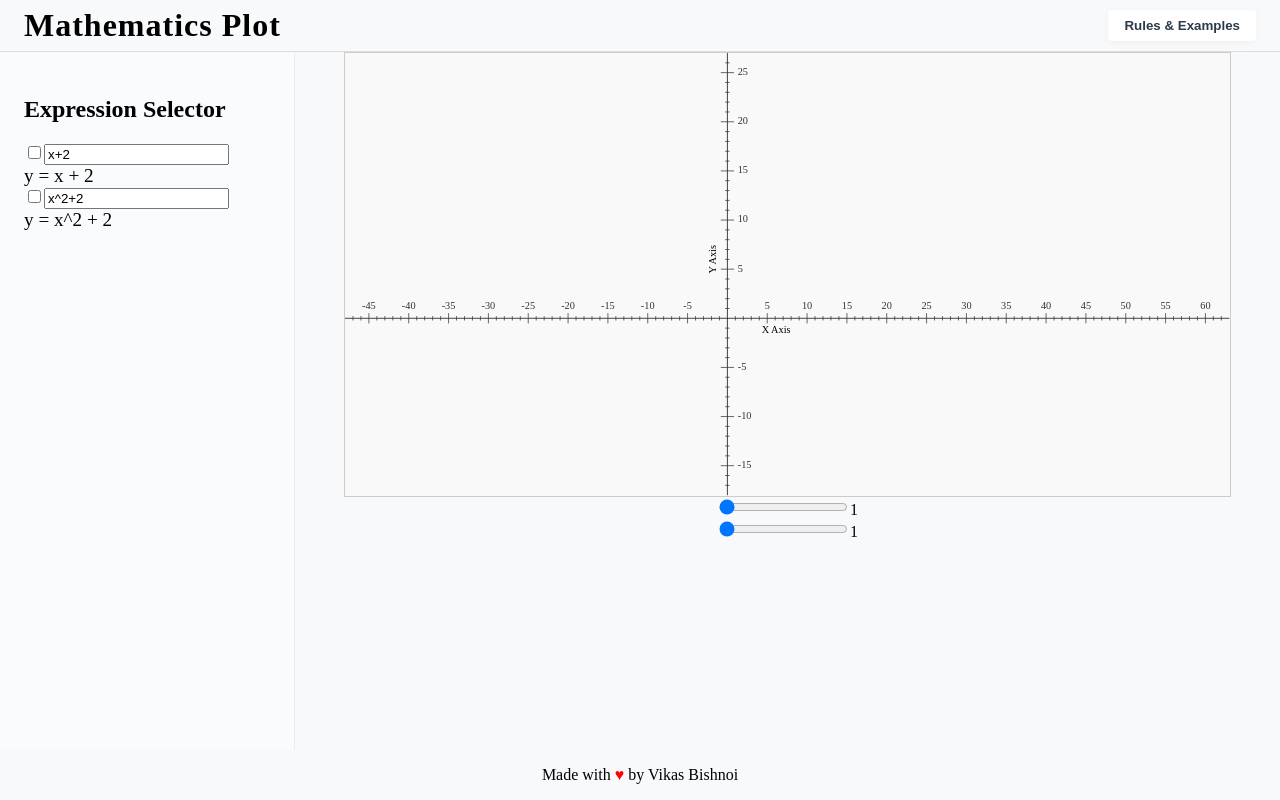
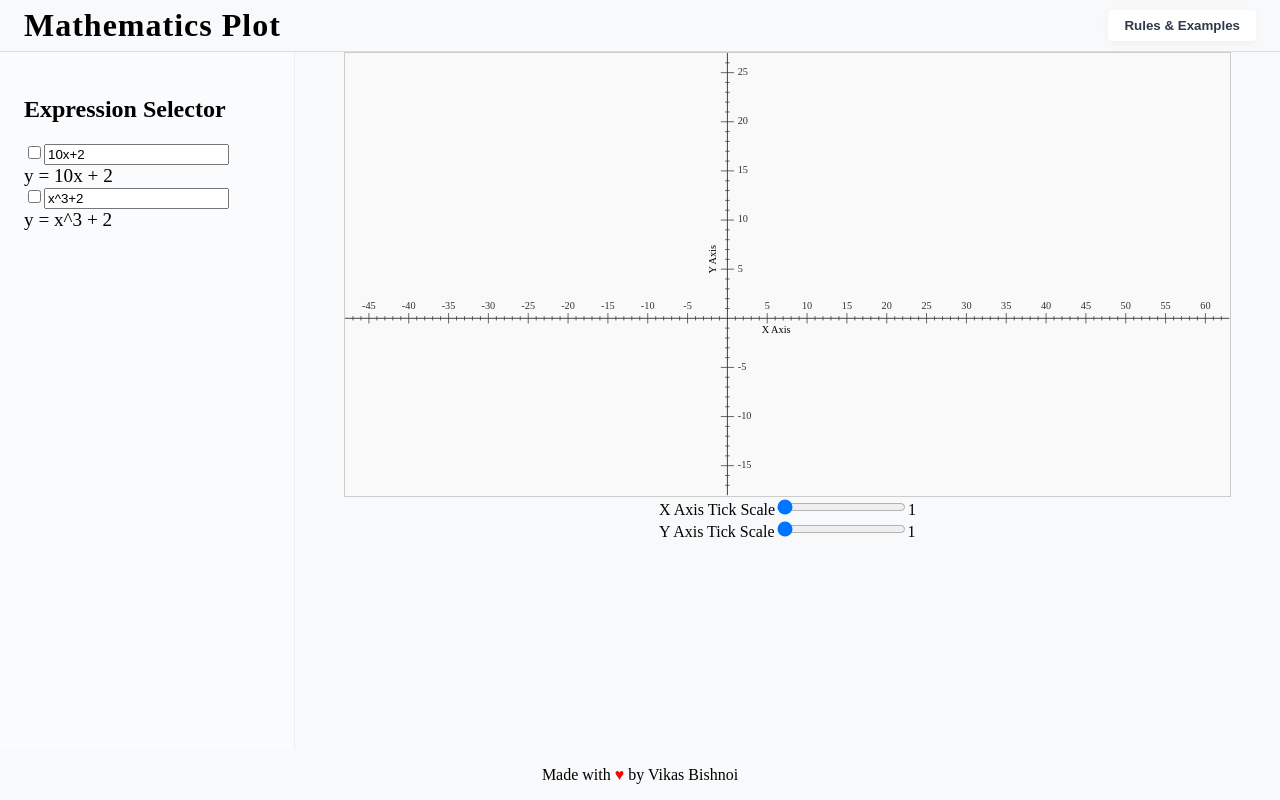
Before and after one commit to VikasHBishnoi/mathematics-plot, a React (Vite) app: page / in a window 1280 px wide. Built offline with nearby package versions, Linux system fonts and the light colour scheme.

Commit message:
Slider Lables Added

```diff
--- a/src/components/ActivtiyArea/ActivityArea.tsx
+++ b/src/components/ActivtiyArea/ActivityArea.tsx
@@ -8,25 +8,25 @@ const ActivityArea: React.FC = () => {
   const [expressionArray, setExpressionArray] = useState<ExpressionInterface[]>(
     [
       {
-        equationInputStr: "x+2",
+        equationInputStr: "10x+2",
         isEquationShown: false,
         equationParamters: {
           equationParamtersArray: [
             {
               power: 1,
-              coefficient: 1,
+              coefficient: 10,
             },
           ],
           constant: 2,
         },
       },
       {
-        equationInputStr: "x^2+2",
+        equationInputStr: "x^3+2",
         isEquationShown: false,
         equationParamters: {
           equationParamtersArray: [
             {
-              power: 2,
+              power: 3,
               coefficient: 1,
             },
           ],
--- a/src/components/FormElements/SliderInput/SliderInput.tsx
+++ b/src/components/FormElements/SliderInput/SliderInput.tsx
@@ -4,6 +4,7 @@ interface SliderInputProps {
   id: string;
   min: number;
   max: number;
+  label: string;
   step?: number;
   value: number;
   onChange: (value: number) => void;
@@ -13,12 +14,14 @@ const SliderInput: React.FC<SliderInputProps> = ({
   id,
   min,
   max,
+  label,
   step = 0.01,
   value,
   onChange,
 }) => {
   return (
     <div className="slider-input">
+      <label htmlFor={id}>{label}</label>
       <input
         id={id}
         type="range"
--- a/src/components/GraphModule/GraphSvg.tsx
+++ b/src/components/GraphModule/GraphSvg.tsx
@@ -62,6 +62,7 @@ const GraphSvg: React.FC<GraphCanvasProps> = ({ expressionArray }) => {
           max={100}
           step={1}
           value={state.tickXScale}
+          label="X Axis Tick Scale"
           onChange={(value) => {
             dispatch({
               type: AxisActionType.TICK_X_SCALE,
@@ -75,6 +76,7 @@ const GraphSvg: React.FC<GraphCanvasProps> = ({ expressionArray }) => {
           max={100}
           step={1}
           value={state.tickYScale}
+          label="Y Axis Tick Scale"
           onChange={(value) => {
             dispatch({
               type: AxisActionType.TICK_Y_SCALE,
```
